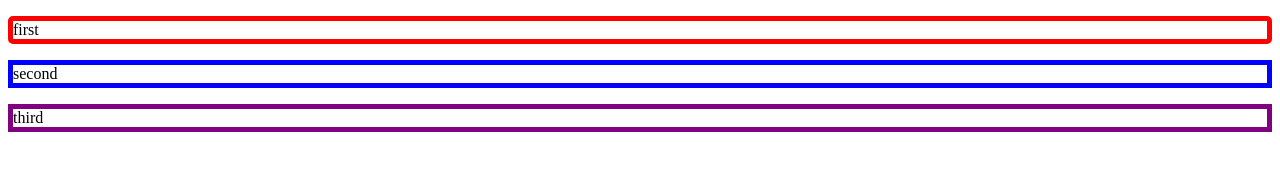
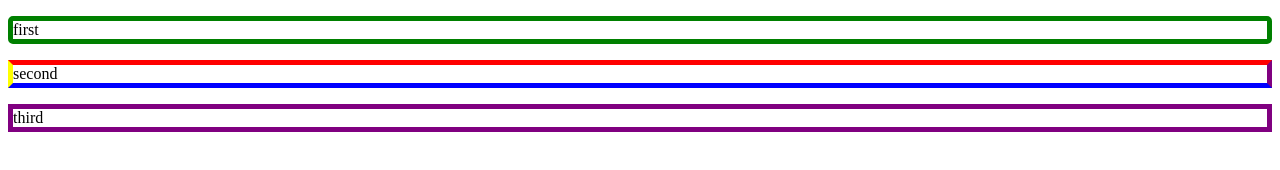
Before and after one commit to kimyj8078/test001, a plain HTML site: page index.html in a window 1280 px wide. Drawn offline with Linux system fonts and the light colour scheme.

Commit message:
Update index.html

```diff
--- a/index.html
+++ b/index.html
@@ -7,11 +7,18 @@
     <title>Document</title>
     <style>
         #first{
-          border: 5px red solid;
+          border:solid;
+          border-width:5px;
+          border-color:green;
           border-radius:5px;
         }
         #second{
-          border: solid blue 5px;
+          border: solid;
+          border-width:5px;
+          border-top-color:red;
+          border-bottom-color:blue;
+          border-left-color:yellow;
+          border-right-color:purple;
         }
         #third{
           border: purple solid 5px;
```
